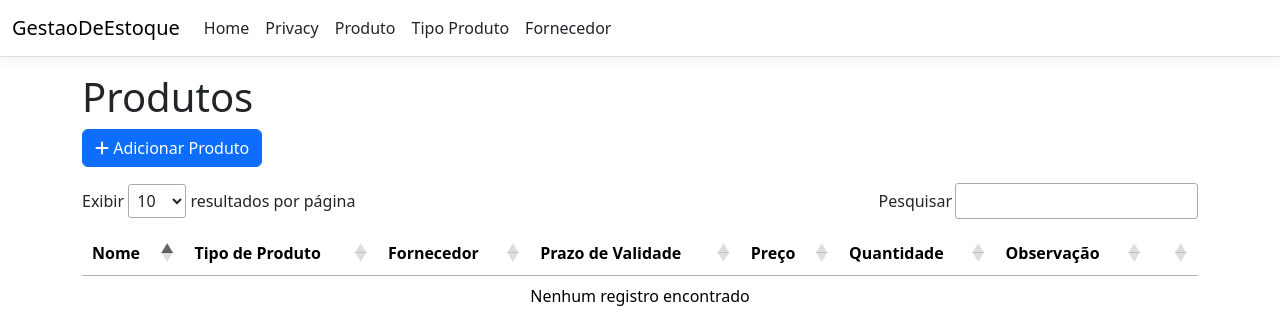
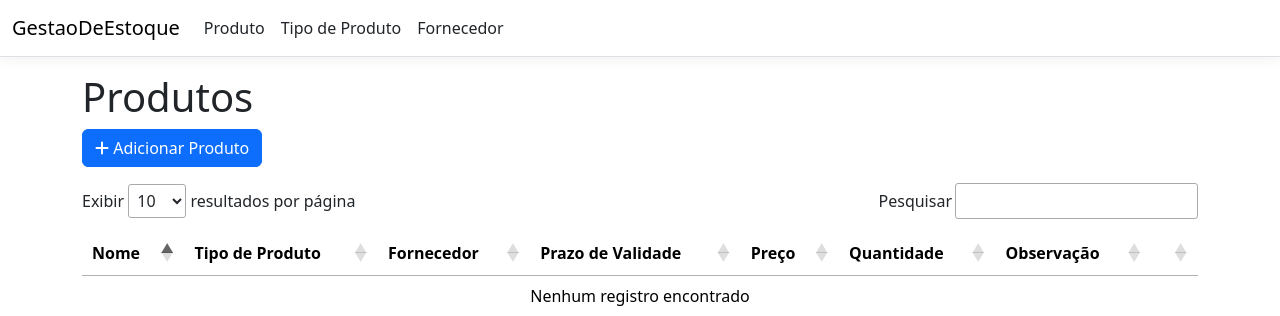
Before and after one commit to oCaioAug/GestaoDeEstoque, an ASP.NET Core app: page / in a window 1280 px wide. Shown: the top 316 px of the page. Run offline with ASP.NET Core 8, Linux system fonts and the light colour scheme; style sheets or scripts are compiled from the project's sources; some libraries are stand-ins or nearby versions.

Commit message:
Modifica _Layout

```diff
--- a/GestaoDeEstoque/Views/Shared/_Layout.cshtml
+++ b/GestaoDeEstoque/Views/Shared/_Layout.cshtml
@@ -24,16 +24,10 @@
                 <div class="navbar-collapse collapse d-sm-inline-flex justify-content-between">
                     <ul class="navbar-nav flex-grow-1">
                         <li class="nav-item">
-                            <a class="nav-link text-dark" asp-area="" asp-controller="Home" asp-action="Index">Home</a>
-                        </li>
-                        <li class="nav-item">
-                            <a class="nav-link text-dark" asp-area="" asp-controller="Home" asp-action="Privacy">Privacy</a>
-                        </li>
-                        <li class="nav-item">
                             <a class="nav-link text-dark" asp-area="" asp-controller="Produto" asp-action="Index">Produto</a>
                         </li>
                         <li class="nav-item">
-                            <a class="nav-link text-dark" asp-area="" asp-controller="TipoProduto" asp-action="Index">Tipo Produto</a>
+                            <a class="nav-link text-dark" asp-area="" asp-controller="TipoProduto" asp-action="Index">Tipo de Produto</a>
                         </li>
                         <li class="nav-item">
                             <a class="nav-link text-dark" asp-area="" asp-controller="Fornecedor" asp-action="Index">Fornecedor</a>
```
